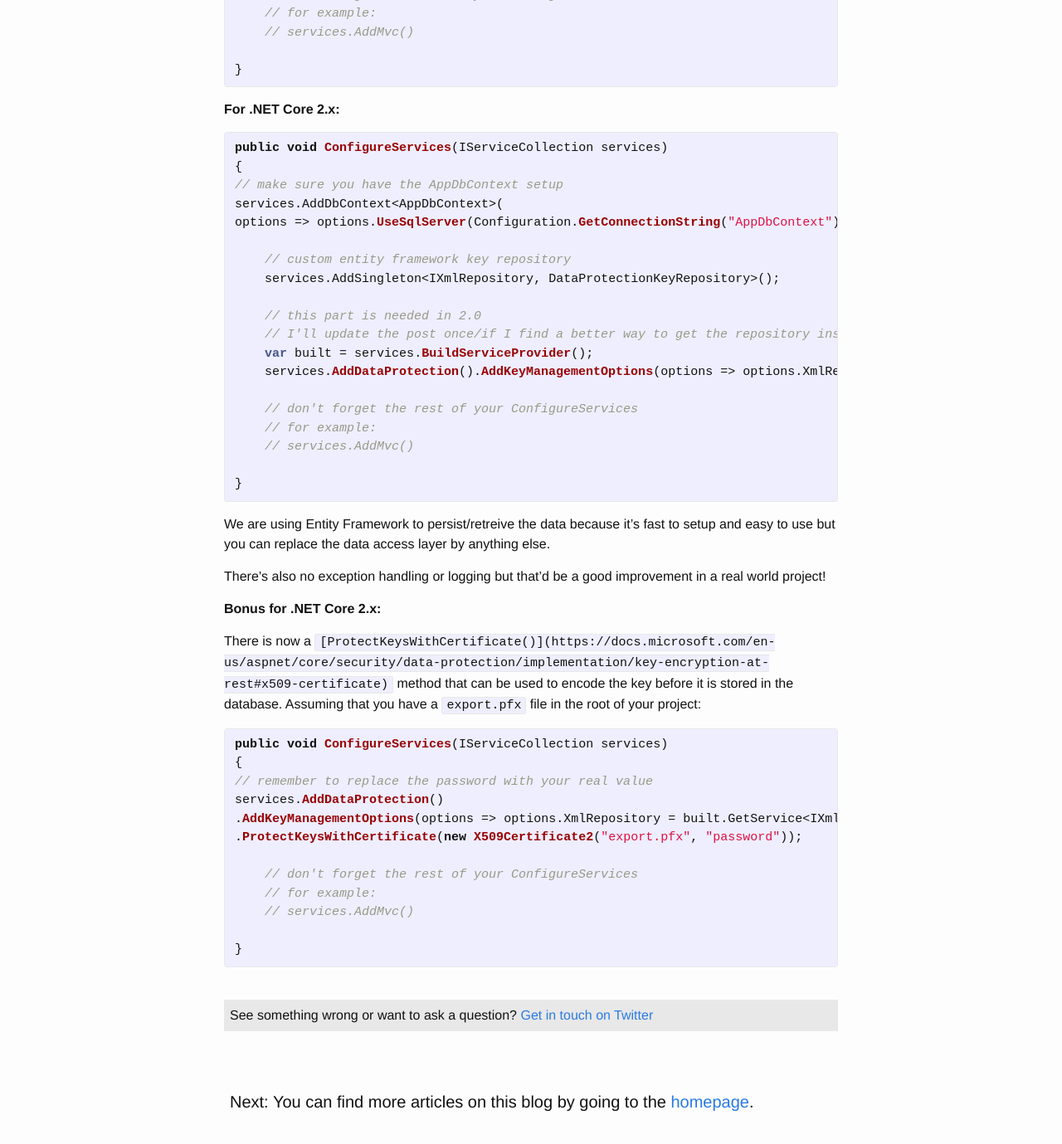
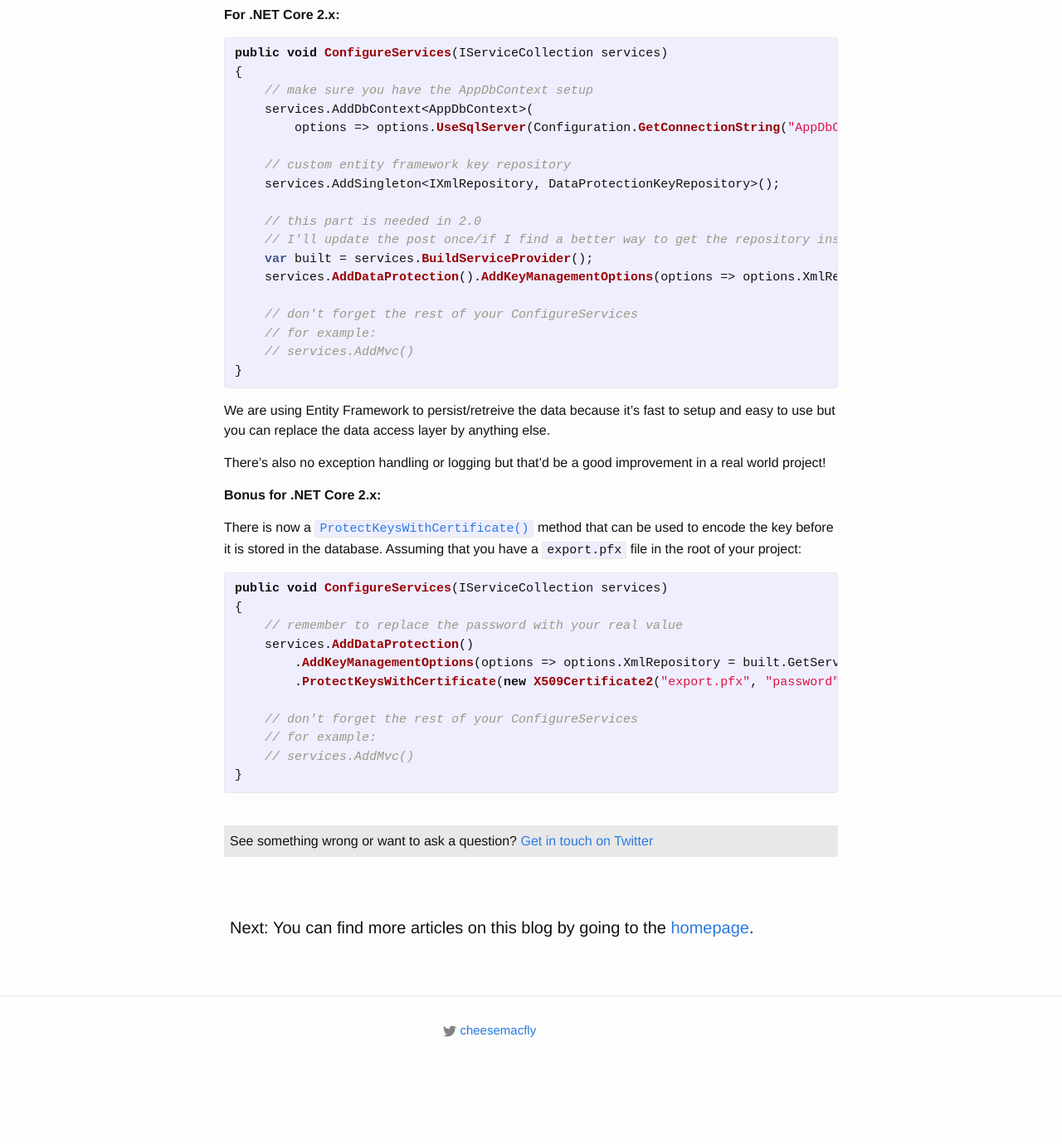
Before and after one commit to cheesemacfly/cheesemacfly.github.io, a Jekyll site: the page built from _posts/2017-01-11-dotnet-core-data-protection-keys-repository.markdown, in a window 1280 px wide and 1400 px high, scrolled down 3301 px. Shown: the top 1379 px of the window at 83% size. Built offline with Jekyll 4.4.1, drawn with Linux system fonts in a browser that asks for light colours; nearby versions of some CDN libraries; after the commit the page ends 4614 px from its top, so only the background shows below that; some of the changed text lies outside the part shown.

Commit message:
Revert "Update from Forestry.io"
This reverts commit f51d45b6bb35006462c4b1ef6536c0e16cb8ec5b.

```diff
--- a/_posts/2017-01-11-dotnet-core-data-protection-keys-repository.markdown
+++ b/_posts/2017-01-11-dotnet-core-data-protection-keys-repository.markdown
@@ -28,13 +22,12 @@
 {% highlight C# %}
 public void ConfigureServices(IServiceCollection services)
 {
-services.AddDataProtection()
-.PersistKeysToFileSystem(new DirectoryInfo(@"\\server\\share\\directory"));
+    services.AddDataProtection()
+       .PersistKeysToFileSystem(new DirectoryInfo(@"\\server\share\directory\"));
 
     // don't forget the rest of your ConfigureServices
     // for example:
     // services.AddMvc()
-
 }
 {% endhighlight %}
 
@@ -46,7 +39,7 @@
 > If you specify an explicit key persistence location, the data protection system will deregister the default key encryption at rest mechanism that the heuristic provided, so keys will no longer be encrypted at rest. It is recommended that you additionally specify an explicit key encryption mechanism for production applications.
 
 And since that's what we're doing here, your keys are going to be stored not encrypted in your database (unless you're using .NET Core 2.0 as I'll show at the end of this post).
-More information on that subject here: [https://docs.microsoft.com/en-us/aspnet/core/security/data-protection/implementation/key-encryption-at-rest](https://docs.microsoft.com/en-us/aspnet/core/security/data-protection/implementation/key-encryption-at-rest).
+More information on that subject here: <https://docs.microsoft.com/en-us/aspnet/core/security/data-protection/implementation/key-encryption-at-rest>.
 
 With that out of the way, let's start!
 
@@ -55,10 +48,10 @@
 First, we need to create a table in our database that will hold the keys for our app:
 
 {% highlight SQL %}
-CREATE TABLE \[dbo\].\[DataProtectionKeys\](
-\[FriendlyName\] [nvarchar](max) NOT NULL,
-\[XmlData\] [nvarchar](max) NULL
-) ON \[PRIMARY\] TEXTIMAGE_ON \[PRIMARY\]
+CREATE TABLE [dbo].[DataProtectionKeys](
+	[FriendlyName] [nvarchar](max) NOT NULL,
+	[XmlData] [nvarchar](max) NULL
+) ON [PRIMARY] TEXTIMAGE_ON [PRIMARY]
 {% endhighlight %}
 
 The `FriendlyName` field is the actual id of the key and the `XmlData` will contain the XML data of the key deserialized in a string.
@@ -68,9 +61,9 @@
 {% highlight C# %}
 public class DataProtectionKey
 {
-\[Key\]
-public string FriendlyName { get; set; }
-public string XmlData { get; set; }
+    [Key]
+    public string FriendlyName { get; set; }
+    public string XmlData { get; set; }
 }
 {% endhighlight %}
 
@@ -79,10 +72,9 @@
 {% highlight C# %}
 public class AppDbContext : DbContext
 {
-public AppDbContext(DbContextOptions<AppDbContext> options) : base(options) { }
+    public AppDbContext(DbContextOptions<AppDbContext> options) : base(options) { }
 
     public DbSet<DataProtectionKey> DataProtectionKeys { get; set; }
-
 }
 {% endhighlight %}
 
@@ -95,7 +87,7 @@
 {% highlight C# %}
 public class DataProtectionKeyRepository : IXmlRepository
 {
-private readonly AppDbContext _db;
+    private readonly AppDbContext _db;
 
     public DataProtectionKeyRepository(AppDbContext db)
     {
@@ -126,7 +118,6 @@
 
         _db.SaveChanges();
     }
-
 }
 {% endhighlight %}
 
@@ -134,14 +125,14 @@
 
 Now we can simply use dependency injection to setup the new repository (in the `Startup.cs` file):
 
-**For .NET Core 1.x:**
+__For .NET Core 1.x:__
 
 {% highlight C# %}
 public void ConfigureServices(IServiceCollection services)
 {
-// make sure you have the AppDbContext setup
-services.AddDbContext<AppDbContext>(
-options => options.UseSqlServer(Configuration.GetConnectionString("AppDbContext")));
+    // make sure you have the AppDbContext setup
+    services.AddDbContext<AppDbContext>(
+        options => options.UseSqlServer(Configuration.GetConnectionString("AppDbContext")));
 
     // custom entity framework key repository
     services.AddSingleton<IXmlRepository, DataProtectionKeyRepository>();
@@ -149,18 +140,17 @@
     // don't forget the rest of your ConfigureServices
     // for example:
     // services.AddMvc()
-
 }
 {% endhighlight %}
 
-**For .NET Core 2.x:**
+__For .NET Core 2.x:__
 
 {% highlight C# %}
 public void ConfigureServices(IServiceCollection services)
 {
-// make sure you have the AppDbContext setup
-services.AddDbContext<AppDbContext>(
-options => options.UseSqlServer(Configuration.GetConnectionString("AppDbContext")));
+    // make sure you have the AppDbContext setup
+    services.AddDbContext<AppDbContext>(
+        options => options.UseSqlServer(Configuration.GetConnectionString("AppDbContext")));
 
     // custom entity framework key repository
     services.AddSingleton<IXmlRepository, DataProtectionKeyRepository>();
@@ -173,7 +163,6 @@
     // don't forget the rest of your ConfigureServices
     // for example:
     // services.AddMvc()
-
 }
 {% endhighlight %}
 
@@ -181,22 +170,22 @@
 
 There's also no exception handling or logging but that'd be a good improvement in a real world project!
 
-**Bonus for .NET Core 2.x:**
+__Bonus for .NET Core 2.x:__
 
-There is now a `[ProtectKeysWithCertificate()](https://docs.microsoft.com/en-us/aspnet/core/security/data-protection/implementation/key-encryption-at-rest#x509-certificate)` method that can be used to encode the key before it is stored in the database.
+There is now a [`ProtectKeysWithCertificate()`](https://docs.microsoft.com/en-us/aspnet/core/security/data-protection/implementation/key-encryption-at-rest#x509-certificate) method that can be used to encode the key before it is stored in the database.
 Assuming that you have a `export.pfx` file in the root of your project:
+
 
 {% highlight C# %}
 public void ConfigureServices(IServiceCollection services)
 {
-// remember to replace the password with your real value
-services.AddDataProtection()
-.AddKeyManagementOptions(options => options.XmlRepository = built.GetService<IXmlRepository>())
-.ProtectKeysWithCertificate(new X509Certificate2("export.pfx", "password"));
+    // remember to replace the password with your real value
+    services.AddDataProtection()
+        .AddKeyManagementOptions(options => options.XmlRepository = built.GetService<IXmlRepository>())
+        .ProtectKeysWithCertificate(new X509Certificate2("export.pfx", "password"));
 
     // don't forget the rest of your ConfigureServices
     // for example:
     // services.AddMvc()
-
 }
 {% endhighlight %}
```
Also changed, not shown: other parts of _posts/2017-01-11-dotnet-core-data-protection-keys-repository.markdown (+9 -15 lines).
